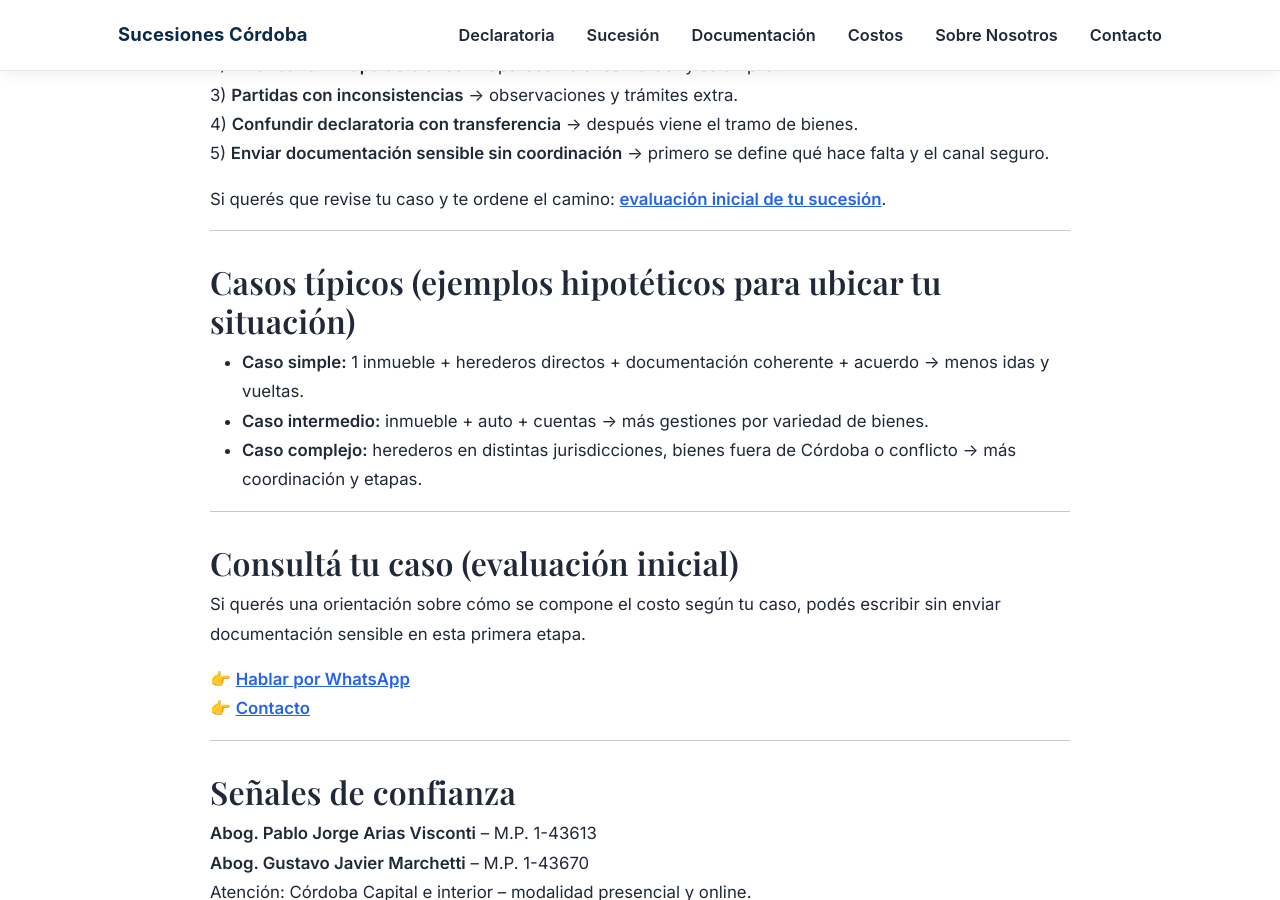
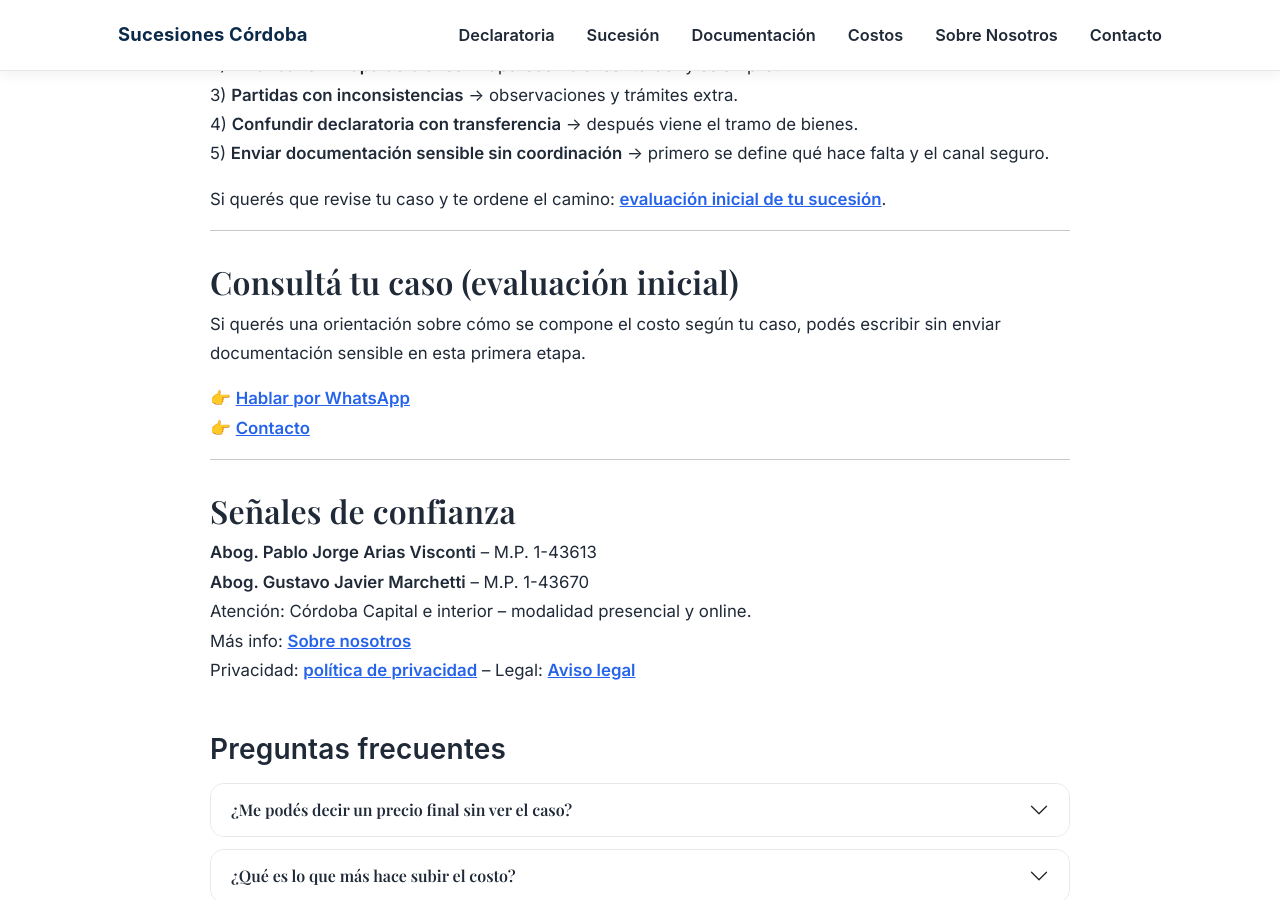
Before and after one commit to Elitedomainsx/sucesionescordoba, a Jekyll site: the page built from cuanto-cuesta-sucesion-cordoba.md, in a window 1280 px wide and 900 px high, scrolled down 3260 px. Built offline with Jekyll 4.4.1, drawn with Linux system fonts in a browser that asks for light colours.

Commit message:
Update cuanto-cuesta-sucesion-cordoba.md

```diff
--- a/cuanto-cuesta-sucesion-cordoba.md
+++ b/cuanto-cuesta-sucesion-cordoba.md
@@ -98,13 +98,6 @@ Si querés que revise tu caso y te ordene el camino: **[evaluación inicial de t
 
 ---
 
-## Casos típicos (ejemplos hipotéticos para ubicar tu situación)
-- **Caso simple:** 1 inmueble + herederos directos + documentación coherente + acuerdo → menos idas y vueltas.
-- **Caso intermedio:** inmueble + auto + cuentas → más gestiones por variedad de bienes.
-- **Caso complejo:** herederos en distintas jurisdicciones, bienes fuera de Córdoba o conflicto → más coordinación y etapas.
-
----
-
 ## Consultá tu caso (evaluación inicial)
 Si querés una orientación sobre cómo se compone el costo según tu caso, podés escribir sin enviar documentación sensible en esta primera etapa.
 
```
